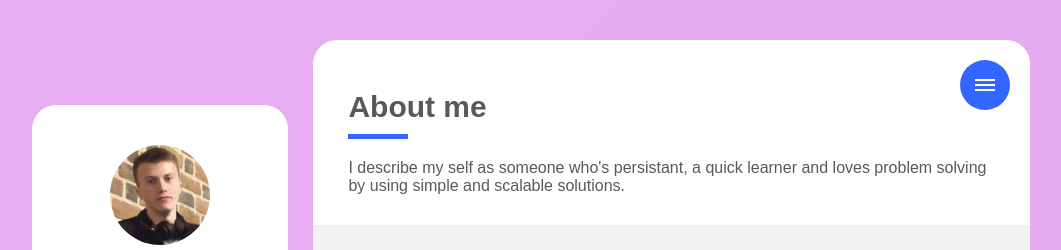
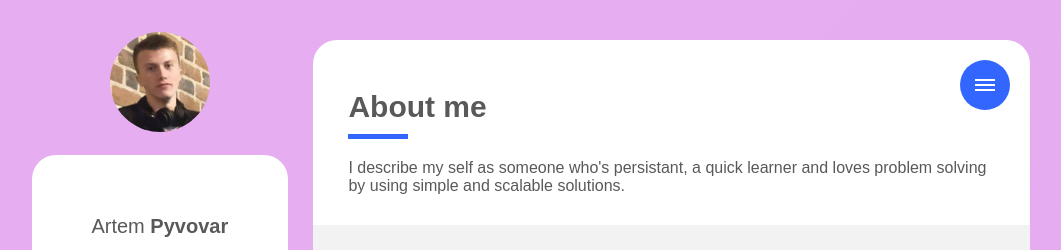
Before and after one commit to Artefans/artefan.github.io, a plain HTML site: page index.html in a window 1280 px wide. Shown: the top 250 px of the page, without its empty margins (109-1170 px from the left). Drawn offline with Linux system fonts and the light colour scheme.

Commit message:
remove max-w,h

```diff
--- a/Style_css/Style.css
+++ b/Style_css/Style.css
@@ -81,9 +81,11 @@ body {
 }
 
 .left .MyAvatar .avatar {
-    max-width: 100px;
-    max-height: 100px;
+    background-size: cover;
+    width: 100px;
     border-radius: 50%;
+    position: absolute;
+    top: 2rem;
 }
 
 .initials {
```
